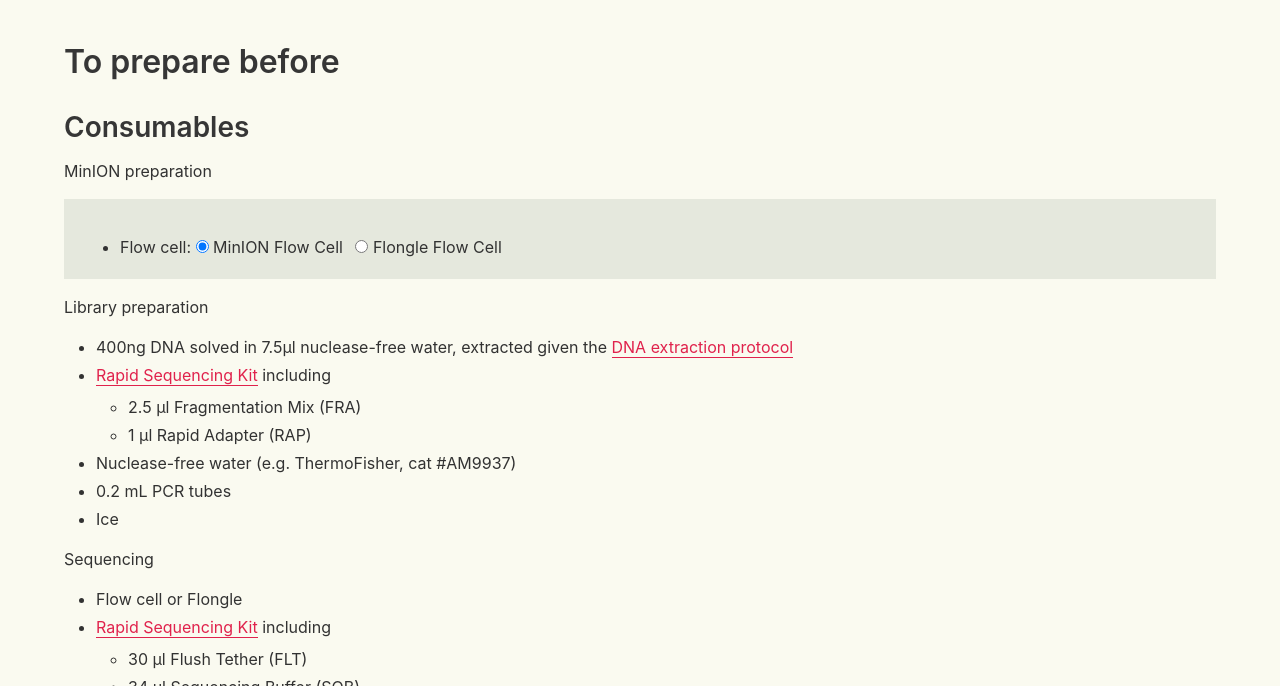
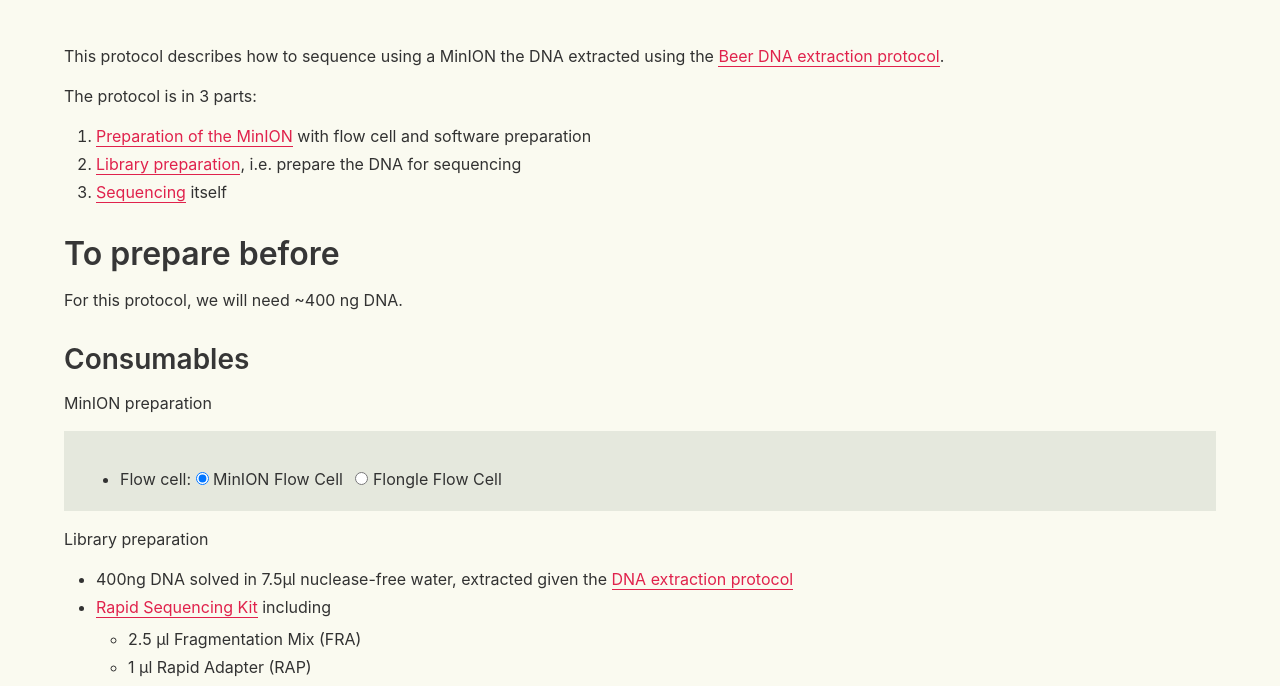
Before and after one commit to StreetScienceCommunity/StreetScienceCommunity.github.io, a Jekyll site: the page built from _protocols/beer-dna-sequencing.md, in a window 1280 px wide and 900 px high, scrolled down 420 px, cut to the strip 214-900 px from the top of the window. Built offline with Jekyll 4.4.1, drawn with Linux system fonts in a browser that asks for light colours; nearby versions of some CDN libraries; some of the changed text lies outside the part shown.

Commit message:
Fix requirements given use of minion / flongle

```diff
--- a/_protocols/beer-dna-sequencing.md
+++ b/_protocols/beer-dna-sequencing.md
@@ -5,7 +5,21 @@
 flowcell-select: true
 ---
 
+This protocol describes how to sequence using a MinION the DNA extracted using the [Beer DNA extraction protocol]({% link _protocols/beer-dna-extraction.md %}).
+
+The protocol is in 3 parts:
+
+1. [Preparation of the MinION](#minion-preparation) with flow cell and software preparation
+2. [Library preparation](#library-preparation), i.e. prepare the DNA for sequencing
+3. [Sequencing](#sequencing) itself
+
 # To prepare before
+
+For this protocol, we will need ~400 ng DNA.
+{: .minion}
+
+For this protocol, we will need ~200 ng DNA.
+{: .flongle}
 
 ## Consumables
 
@@ -17,34 +31,42 @@
 Library preparation
 
 {% include _protocols/beer-dna-sequencing/library-preparation-consumable.md  %}
+{: .requirements}
 
 Sequencing
 
 {% include _protocols/beer-dna-sequencing/sequencing-consumable.md  %}
+{: .requirements}
 
 ## Material
 
 MinION preparation
 
 {% include _protocols/beer-dna-sequencing/minion-preparation-material.md  %}
+{: .requirements}
 
 Library preparation
 
 {% include _protocols/beer-dna-sequencing/library-preparation-material.md  %}
+{: .requirements}
 
 Sequencing
 
 {% include _protocols/beer-dna-sequencing/sequencing-material.md  %}
+{: .requirements}
 
 # MinION preparation
 
 > Needed consumables:
 >
-> {% include _protocols/beer-dna-sequencing/minion-preparation-consumable.md  %}
+> - MinION Flow Cell
+> {: .minion}
+> - Flongle Flow Cell
+> {: .flongle}
 >
 > Needed material:
 >
-> {% include _protocols/beer-dna-sequencing/minion-preparation-material.md  %}
+{% include _protocols/beer-dna-sequencing/minion-preparation-material.md  %}
 {: .requirements}
 
 ## Installation and preparation of the Nanopore Software
@@ -111,11 +133,11 @@
 
 > Needed consumables:
 >
-> {% include _protocols/beer-dna-sequencing/library-preparation-consumable.md  %}
+{% include _protocols/beer-dna-sequencing/library-preparation-consumable.md %}
 >
 > Needed material:
 >
-> {% include _protocols/beer-dna-sequencing/library-preparation-material.md  %}
+{% include _protocols/beer-dna-sequencing/library-preparation-material.md %}
 {: .requirements}
 
 1. Mix the DNA by flicking the tube and spinning down briefly in a centrifuge, e.g. at 10 sec at 8000 RPM (use the "short" button on your centrifuge if available)
@@ -158,11 +180,11 @@
 
 > Needed consumables:
 >
-> {% include _protocols/beer-dna-sequencing/sequencing-consumable.md  %}
+{% include _protocols/beer-dna-sequencing/sequencing-consumable.md  %}
 >
 > Needed material:
 >
-> {% include _protocols/beer-dna-sequencing/sequencing-material.md  %}
+{% include _protocols/beer-dna-sequencing/sequencing-material.md  %}
 {: .requirements}
 
 1. Prepare the reagents
```
